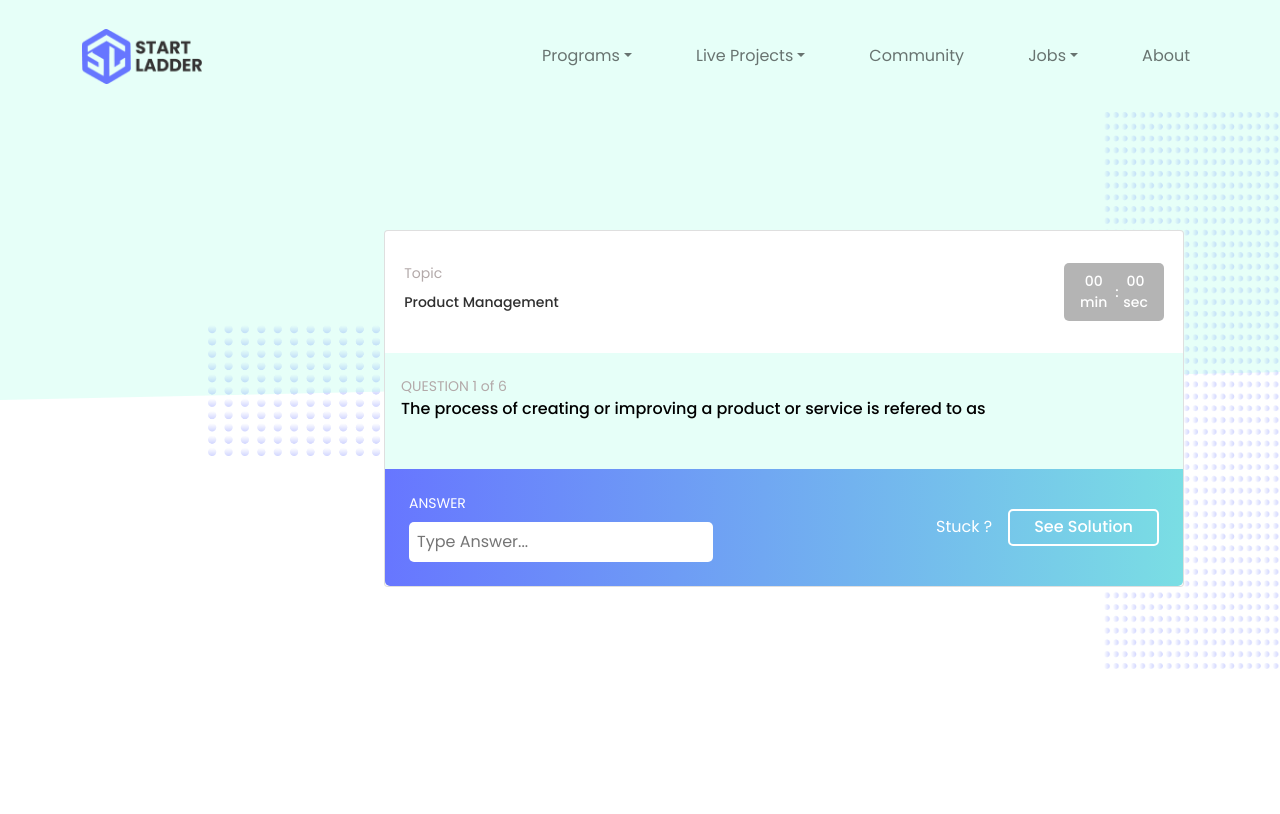
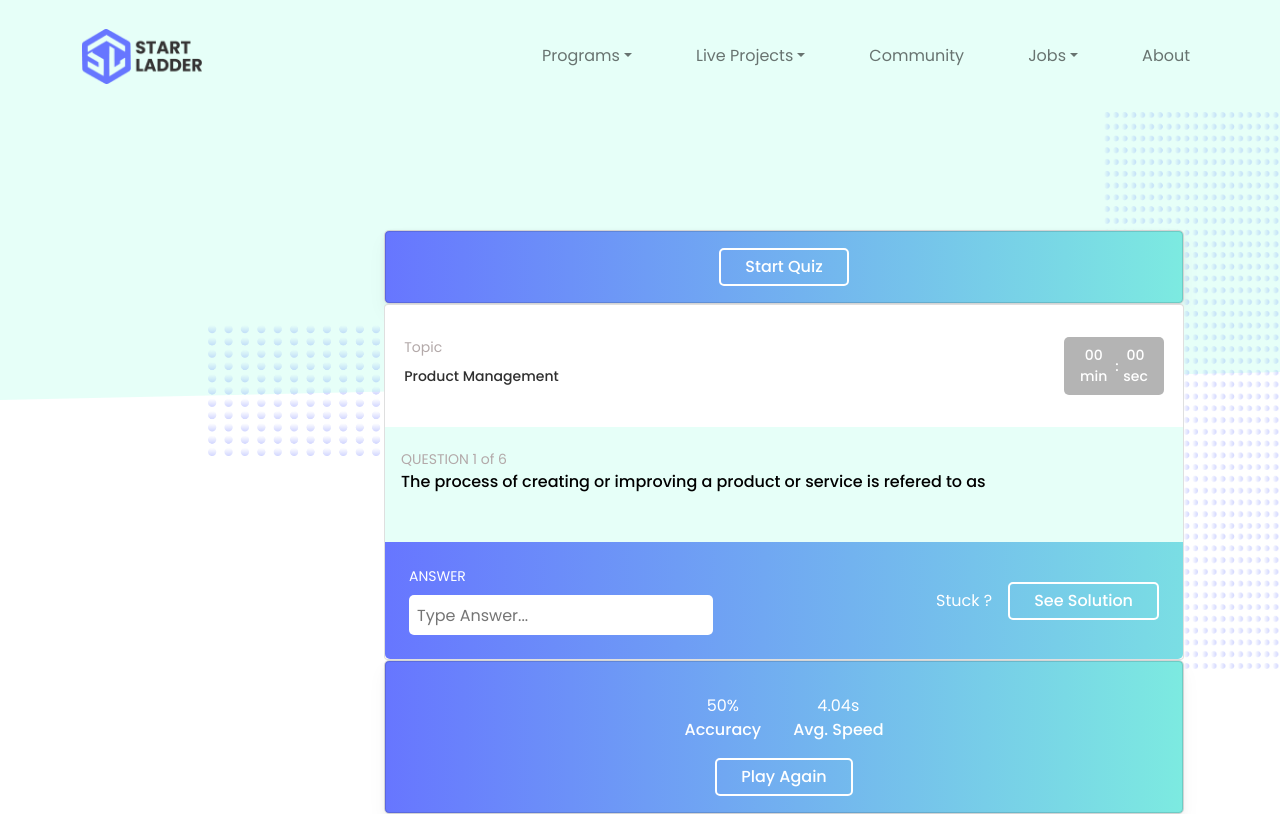
Before and after one commit to vivek9142/quiz_app, a React (Create React App) app: page / in a window 1280 px wide. Shown: the top 814 px of the page. Built offline with nearby package versions, Linux system fonts and the light colour scheme.

Commit message:
added quizEnd Card component to the app

```diff
--- a/src/components/ButtonComp/ButtonComp.styles.scss
+++ b/src/components/ButtonComp/ButtonComp.styles.scss
@@ -1,9 +1,15 @@
 .button{
     border: 2px solid #FFFFFF;
-    box-sizing: border-box;
     border-radius: 5px;
     background: transparent;
     color: #fff;
     padding: 0.3rem 1.5rem;
     font-weight: 500;
+
+    &:hover,&:active,&:focus{
+        border: 2px solid #FFFFFF;
+        border-radius: 5px;
+        background: transparent;
+        color: #fff;
+    }
 }
--- a/src/components/QuizCard/QuizCard.component.jsx
+++ b/src/components/QuizCard/QuizCard.component.jsx
@@ -1,12 +1,14 @@
+import QuizStart from "../QuizStart/QuizStart.component";
 import QuizQuesCard from "../QuizQuesCard/main/QuizQuesCard.component";
-import QuizStart from "../QuizStart/QuizStart.component";
+import QuizEndCard from "../QuizEndCard/QuizEndCard.component";
 import './QuizCard.styles.scss';
 
 const QuizCard = (props) => {
     return (
         <div className="quiz__card--container">
-            {/* <QuizStart/> */}
+            <QuizStart/>
             <QuizQuesCard/>
+            <QuizEndCard/>
         </div>
     )
 }
--- /dev/null
+++ b/src/components/QuizEndCard/QuizEndCard.component.jsx
@@ -0,0 +1,28 @@
+import { Card } from 'react-bootstrap';
+import ButtonComp from '../ButtonComp/ButtonComp.component';
+import './QuizEndCard.styles.scss';
+
+const QuizEndCard = props => {
+    return(
+        <div className="quizEnd__container">
+            <Card className="quizEnd">
+              <Card.Body>
+                <div className="quizEnd__stats">
+                    <div className="quizEnd__stats--accuracy">
+                        <span>50%</span>
+                        <span>Accuracy</span>
+                    </div>
+
+                    <div className="quizEnd__stats--speed">
+                        <span>4.04s</span>
+                        <span>Avg. Speed</span>
+                    </div>
+                </div>
+                <ButtonComp>Play Again</ButtonComp>
+              </Card.Body>
+          </Card>
+        </div>
+    )
+}
+
+export default QuizEndCard;
--- /dev/null
+++ b/src/components/QuizEndCard/QuizEndCard.styles.scss
@@ -0,0 +1,31 @@
+.quizEnd{
+    height: 100%;
+    background: transparent;
+    color: white;
+    display: grid;
+    place-items: center;
+
+    &__container{
+        background: linear-gradient(90deg, #6776FF 0%, #80FFDB 117.88%);
+        border: 1px solid #D4D4D4;
+        box-shadow: 0px 10px 20px rgba(0, 0, 0, 0.04), 0px 2px 6px rgba(0, 0, 0, 0.04), 0px 0px 1px rgba(0, 0, 0, 0.04);
+        border-radius: 5px;
+        width: 100%;
+        height: 100%;
+    }
+
+    &__stats {
+        display: flex;
+        gap: 2rem;
+        padding: 1rem;
+
+        & > div {
+            display: flex;
+            flex-direction: column;
+
+            & span:nth-child(2) {
+                font-weight: 500;
+            }
+        }
+    }
+}
--- a/src/components/QuizStart/QuizStart.styles.scss
+++ b/src/components/QuizStart/QuizStart.styles.scss
@@ -7,7 +7,7 @@
     height: 100%;
 
     .quizStart{
-    width: 50rem;
+    height: 100%;
     background: transparent;
     color: white;
     display: grid;
```
